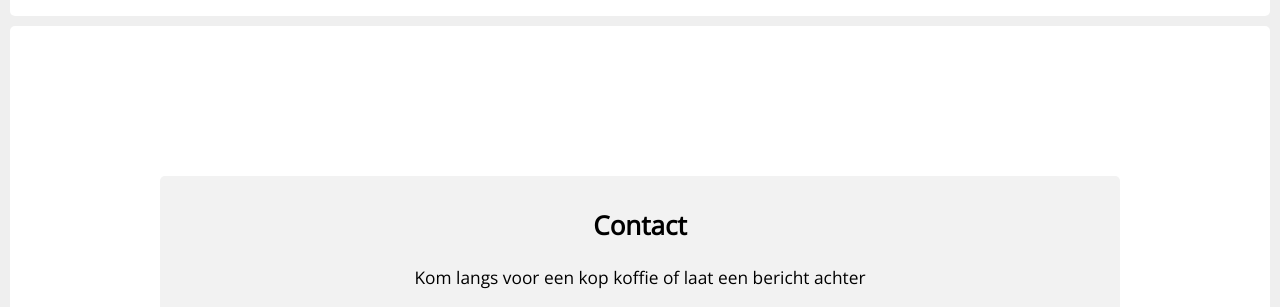
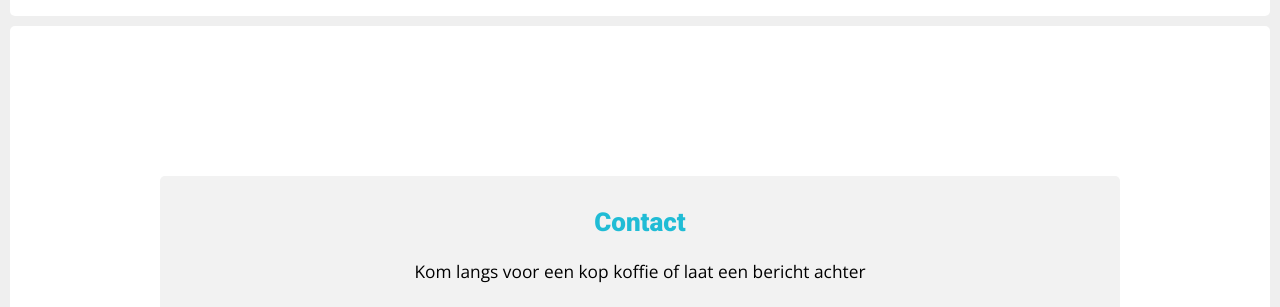
Before and after one commit to jazz87/bender-website, a plain HTML site: page contact.html in a window 1280 px wide. Shown: the part 429-736 px from the top of the page. Drawn offline with nearby package versions, Linux system fonts and the light colour scheme.

Commit message:
Added H2 styles and link to google fonts in <head>

```diff
--- a/style.css
+++ b/style.css
@@ -24,6 +24,11 @@ h1 span {
     border: 4px #20bcd5;
     padding: 10px;
 }
+
+h2 {
+    font-family: 'Roboto', sans-serif;
+    color: #20bcd5;
+ }
 
 p {
     padding: 0;
@@ -192,118 +197,3 @@ input[type=submit]:hover {
     margin-top: 0;
   }
 }
-
-/*
-
-.quote {
-    font-size: 12pt;
-    text-align: right;
-    margin-top: 10px;
-}
-table {
-    width: 100%;
-    font-size: 11pt;
-}
-table, th, td {
-    border: 2px solid #cecece;
-    border-collapse: collapse;
-    text-align: center;
-    table-layout: fixed;
-}
-.selected {
-    background-color: #f36f48;
-    font-weight: bold;
-    color: white;
-}
-li {
-    margin-bottom: 15px;
-    font-weight: bold;
-}
-progress {
-    width: 70%;
-    height: 20px;
-    color: #3fb6b2;
-    background: #efefef;
-}
-progress::-webkit-progress-bar {
-    background: #efefef;
-}
-progress::-webkit-progress-value {
-    background: #3fb6b2;
-}
-progress::-moz-progress-bar {
-    color: #3fb6b2;
-    background: #efefef;
-}
-iframe, audio {
-    display: block;
-    margin: 0 auto;
-    border: 3px solid #3fb6b2;
-}
-hr {
-    border: 0;
-    height: 1px;
-    background: #f36f48;
-}
-form {
-    text-align: center;
-    margin-top: 0;
-}
-.submit {
-    background-color: #3fb6b2;
-    padding: 12px 45px;
-    border-radius: 5px;
-    cursor: pointer;
-    color: #ffffff;
-    border: none;
-    outline: none;
-    margin: 0;
-    font-weight: bold;
-}
-.submit:hover {
-    background-color: #43a09d;
-}
-textarea {
-    height: 100px;
-}
-input, textarea {
-    margin-bottom: 10px;
-    font-size: 11pt;
-    padding: 15px 10px 10px;
-    border: 1px solid #cecece;
-    background-color: #efefef;
-    color: #787575;
-    border-radius: 5px;
-    width: 70%;
-    outline: none;
-}
-.face {
-    transform: scale(0.4);
-    margin: 0 auto;
-    display: block;
-    margin-top: -35px;
-    margin-bottom: -25px;
-}
-#contacts img {
-    height: 50px;
-    width: 50px;
-    margin-left: 7px;
-    margin-right: 7px;
-}
-#contacts a {
-    text-decoration: none;
-}
-#contacts img:hover {
-    opacity: 0.8;
-}
-#contacts {
-    text-align: center;
-}
-.copyright {
-    font-size: 8pt;
-    text-align: right;
-    padding-bottom: 10px;
-    color: grey;
-}
-
-*/
```
Also changed, not shown: overons.html (+1 -0 lines).
